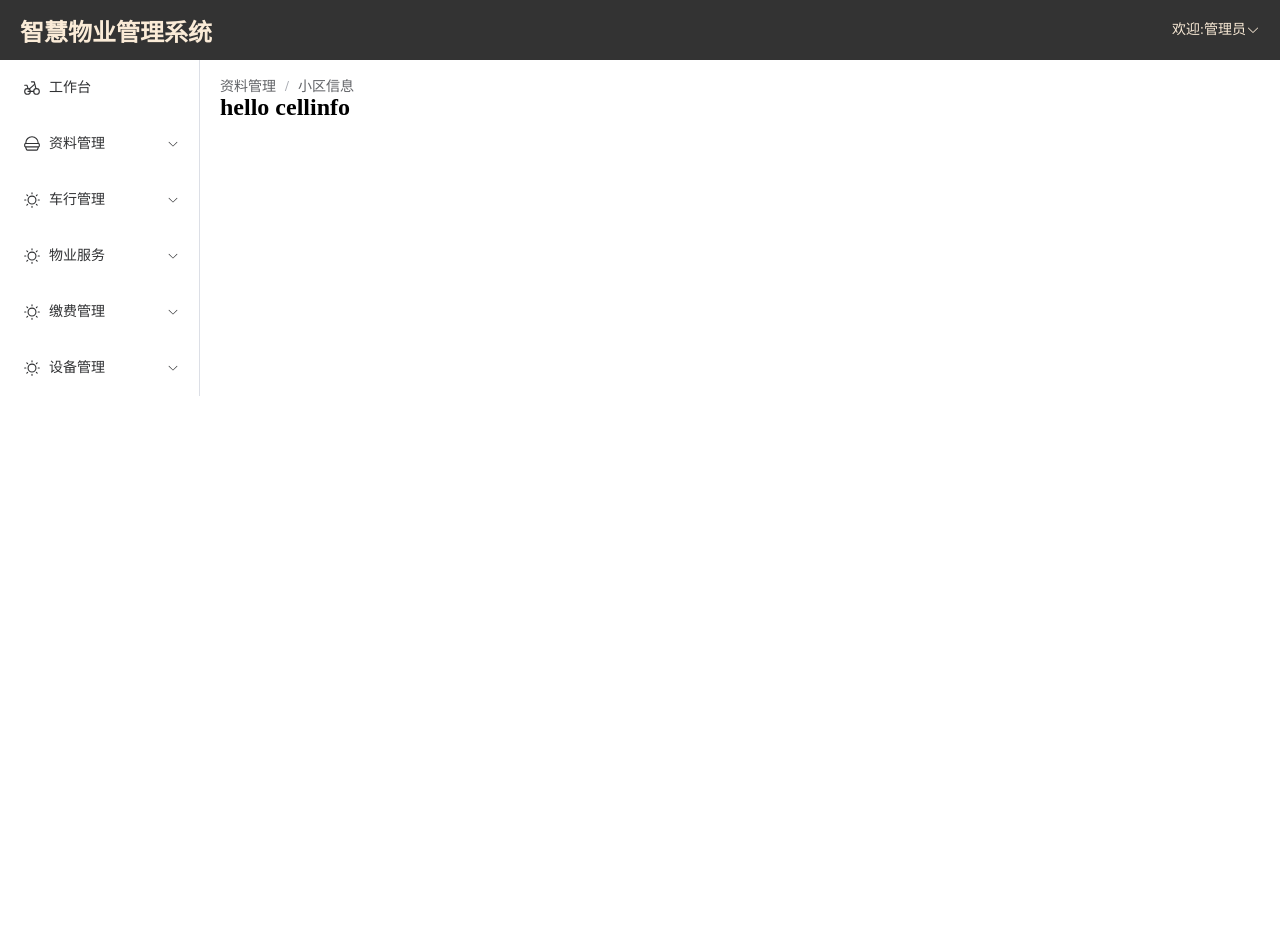
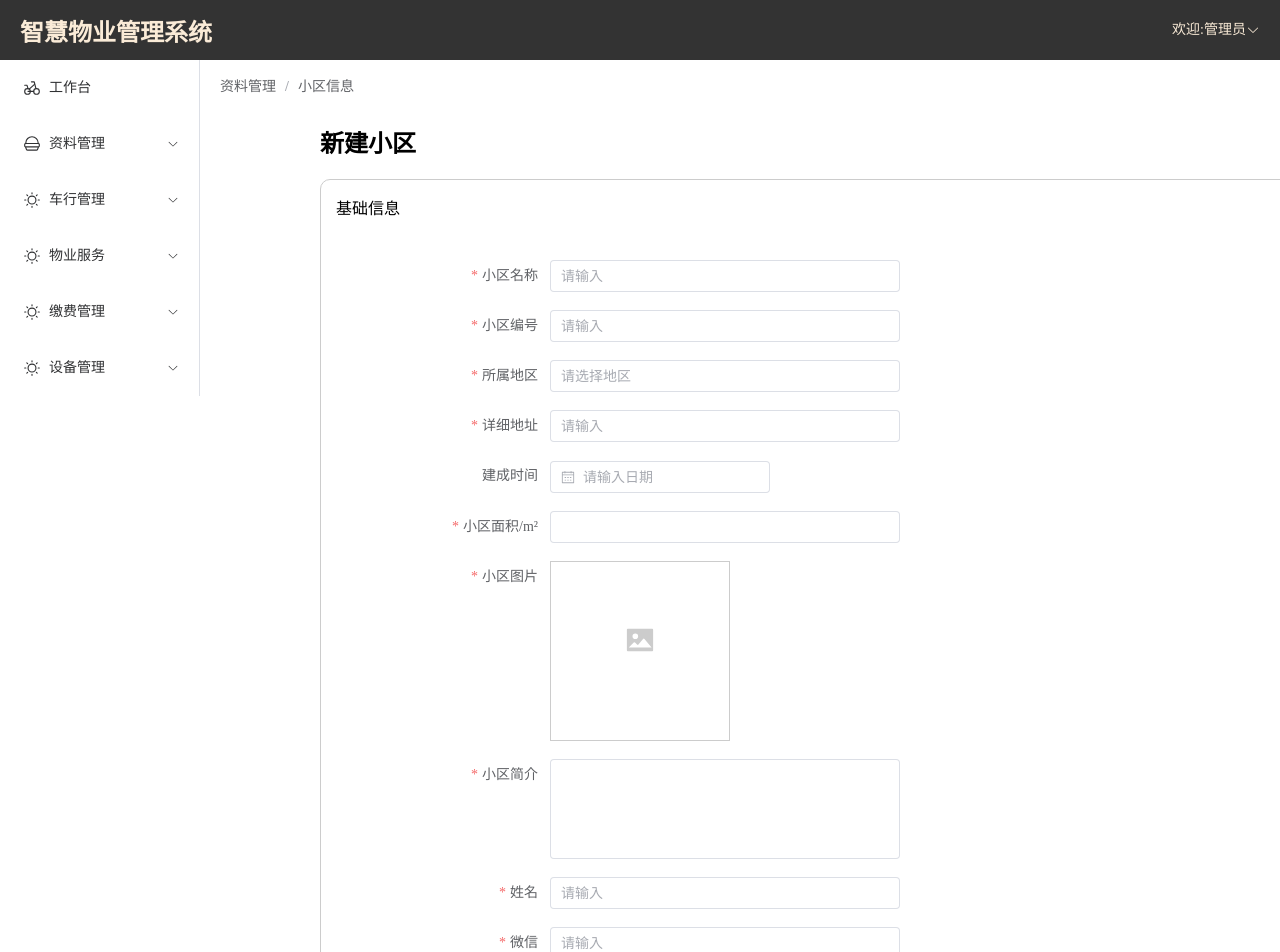
Before and after one commit to flj666666/food-cms, a Vue app: page /cell/Info in a window 1280 px wide. Shown: the top 952 px of the page. Before the commit the page ends 860 px from the top, so only its background shows below. Built offline with nearby package versions, Linux system fonts and the light colour scheme.

Commit message:
Merge branch 'master' of https://github.com/flj666666/food-cms

```diff
--- a/mock/db.json
+++ b/mock/db.json
@@ -59,6 +59,22 @@
       },
       "value1": "2022-11-14T16:00:00.000Z",
       "id": 7
+    },
+    {
+      "name": "造园万象",
+      "number": "110300",
+      "region": "辽宁省大连市甘井子区",
+      "detailed": "华东路60号",
+      "small": "120",
+      "introduction": "112211122",
+      "names": "朱子阳",
+      "wechat": "Zzy404647305",
+      "telphone": "18204047490",
+      "file": {
+        "uid": 1668392666154
+      },
+      "value1": "2022-11-13T16:00:00.000Z",
+      "id": 8
     }
   ]
 }
--- a/src/store/index.js
+++ b/src/store/index.js
@@ -1,4 +1,5 @@
 import { createStore } from 'vuex'
+import cellInfo from './modules/cellInfo'
 
 export default createStore({
   state: {
@@ -10,5 +11,6 @@ export default createStore({
   actions: {
   },
   modules: {
+    cellInfo,
   }
 })
--- /dev/null
+++ b/src/store/modules/cellInfo.js
@@ -0,0 +1,26 @@
+
+import http from "@/utils/http";
+
+const state = { };
+const getters = { };
+const actions = {
+   update(context,payload){
+  //   let params = new FormData()
+  //   for(let attr in payload){
+  //     params.append(attr,payload[attr])
+  //   }
+  //   return http.post('/message',params,{'Content-Type': 'multipart/form-data'})
+
+   return http.post('/message',payload)
+}
+};
+const mutations = { }
+
+
+export default {
+  namespaced: true,
+  state,
+  getters,
+  actions,
+  mutations
+}
--- a/src/utils/http.js
+++ b/src/utils/http.js
@@ -2,7 +2,7 @@
 // axios进行二次封装
 
 import axios from "axios";
-import store from '@/store/index'
+//import store from '@/store/index'
 
 const instance = axios.create({
   baseURL: 'http://localhost:8081/api/',
@@ -12,7 +12,7 @@ const instance = axios.create({
 // 添加请求拦截器
 instance.interceptors.request.use(function (config) {
     // 在发送请求之前做些什么
-    config.headers.token=store.state.users.token;//将token放到请求头信息里
+    //config.headers.token=store.state.users.token;//将token放到请求头信息里
     return config;
   }, function (error) {
     // 对请求错误做些什么
--- a/src/views/cellInfo.vue
+++ b/src/views/cellInfo.vue
@@ -1,13 +1,222 @@
 <template>
-    <h2>hello cellinfo</h2>
+    <h2 class="all">新建小区</h2>
+    <div class="box">
+        <h4 class="all1">基础信息</h4>
+        <el-form label-width="150px" class="cellinfo-wrapper" :model="ruleForm" status-icon :rules="rules"
+            ref="ruleFormRef">
+            <el-form-item label="小区名称" prop="name">
+                <el-input placeholder="请输入" v-model="ruleForm.name" />
+            </el-form-item>
+            <el-form-item label="小区编号" prop="number">
+                <el-input placeholder="请输入" v-model="ruleForm.number" />
+            </el-form-item>
+            <el-form-item label="所属地区" prop="region">
+                <el-input placeholder="请选择地区" v-model="ruleForm.region" />
+            </el-form-item>
+            <el-form-item label="详细地址" prop="detailed">
+                <el-input placeholder="请输入" v-model="ruleForm.detailed" />
+            </el-form-item>
+            <el-form-item label="建成时间" prop="date">
+                <div class="demo-date-picker">
+                    <div class="block">
+                        <el-date-picker v-model="ruleForm.value1" type="date" placeholder="请输入日期" />
+                    </div>
+                </div>
+            </el-form-item>
+
+            <el-form-item label="小区面积/m²" prop="small">
+                <el-input v-model="ruleForm.small" />
+            </el-form-item>
+
+            <el-form-item label="小区图片" prop="file">
+                <!-- :show-file-list="false" 不显示文件列表 -->
+                <el-upload class="avatar-uploader" v-model="ruleForm.file" :http-request="handleUpload"
+                    :show-file-list="false">
+                    <img v-if="imageUrl" :src="imageUrl" class="avatar" />
+                    <el-icon v-else>
+                        <PictureFilled />
+                    </el-icon>
+                </el-upload>
+            </el-form-item>
+            <el-form-item label="小区简介" prop="introduction">
+                <el-input class="introduction" v-model="ruleForm.introduction" />
+            </el-form-item>
+            <el-form-item label="姓名" prop="names">
+                <el-input placeholder="请输入" v-model="ruleForm.names" />
+            </el-form-item>
+            <el-form-item label="微信" prop="wechat">
+                <el-input placeholder="请输入" v-model="ruleForm.wechat" />
+            </el-form-item>
+            <el-form-item label="电话" prop="telphone">
+                <el-input placeholder="请输入" v-model="ruleForm.telphone" />
+            </el-form-item>
+            <el-form-item class="el-button0">
+                <el-button type="warning" prop="submit" @click="submitForm($refs.ruleFormRef)">提交</el-button>
+                <el-button type="primary" prop="returns">返回</el-button>
+            </el-form-item>
+        </el-form>
+    </div>
+
+
 </template>
 
 <script>
-   export default {
-       name:'CellInfo'
-   }
+import { ElMessage } from 'element-plus';
+export default {
+    name: 'CellInfo',
+    data() {
+        return {
+            ruleForm: {
+                name: '',
+                number: '',
+                region: '',
+                detailed: '',
+                small: '',
+                introduction: '',
+                names: '',
+                wechat: '',
+                telphone: '',
+                file: '',
+                value1: '',
+            },
+            imageUrl: '',
+            rules: {
+                name: [
+                    { required: true, message: '请输入小区名称', trigger: 'blur' }
+                ],
+                number: [
+                    { required: true, message: '请输入小区编号', trigger: 'blur' }
+                ],
+                region: [
+                    { required: true, message: '请输入所属地区', trigger: 'blur' }
+                ],
+                detailed: [
+                    { required: true, message: '请输入详细地址', trigger: 'blur' }
+                ],
+                small: [
+                    { required: true, message: '请输入小区面积', trigger: 'blur' }
+                ],
+
+                introduction: [
+                    { required: true, message: '请输入小区简介', trigger: 'blur' }
+                ],
+
+                names: [
+                    { required: true, message: '请输入姓名', trigger: 'blur' }
+                ],
+                wechat: [
+                    { required: true, message: '请输入微信', trigger: 'blur' }
+                ],
+
+                telphone: [
+                    { required: true, message: '请输入手机号', trigger: 'blur' },
+                    { pattern: /^(?:(?:\+|00)86)?1(?:(?:3[\d])|(?:4[5-79])|(?:5[0-35-9])|(?:6[5-7])|(?:7[0-8])|(?:8[\d])|(?:9[189]))\d{8}$/, message: '请输入正确的手机号', trigger: 'blur' }
+                ],
+                value1: [
+                    { required: true, message: '请输入时间', trigger: 'blur' }
+                ],
+                file: [
+                    { required: true, message: '请上传图片', trigger: 'blur' }
+                ]
+
+            }
+        }
+    },
+    methods: {
+        submitForm(formEl) {
+            if (!formEl) return
+            formEl.validate((valid) => {
+                if (valid) {
+                    // console.log(this.ruleForm)
+                    this.$store.dispatch('cellInfo/update', this.ruleForm).then((res) => {
+                            console.log(res.data);
+                            ElMessage.success('提交成功')
+
+
+                    })
+                } else {
+                    console.log('error submit!')
+                    return false
+                }
+            })
+        },
+        handleUpload(options) {
+            //console.log(options.file)  // 获取到上传的文件
+            //做预览图片
+            this.imageUrl = URL.createObjectURL(options.file)
+            //放置上传给后端的文件
+            this.ruleForm.file = options.file
+        }
+    },
+    value: () => {
+        const date = new Date()
+        date.setTime(date.getTime() - 3600 * 1000 * 24 * 7)
+        return date
+
+    },
+}
 </script>
 
 <style scoped>
+.all {
+    margin: 30px 100px 20px 100px;
 
+}
+
+.box {
+    background: #fff;
+    display: flex;
+    height: 1000px;
+    width: 1000px;
+    margin-left: 100px;
+    border: 1px solid #ccc;
+    border-radius: 10px;
+}
+
+.box {
+    margin-bottom: 40px;
+}
+
+.box .all1 {
+    font-weight: normal;
+    margin-top: 15px;
+    margin-left: 15px;
+}
+
+.box .el-form {
+    margin-top: 80px;
+    height: 100%;
+}
+
+.cellinfo-wrapper {
+    width: 500px;
+}
+
+.avatar-uploader {
+    width: 178px;
+    height: 178px;
+    display: block;
+    border: 1px solid #ccc;
+    line-height: 178px;
+    text-align: center;
+}
+
+.avatar-uploader .el-icon {
+    color: #ccc;
+    font-size: 30px;
+}
+
+.el-button0 {
+    margin-top: 40px;
+}
+
+.introduction {
+    height: 100px;
+}
+
+.avatar {
+    width: 100%;
+    height: 100%;
+    object-fit: cover;
+}
 </style>
```
